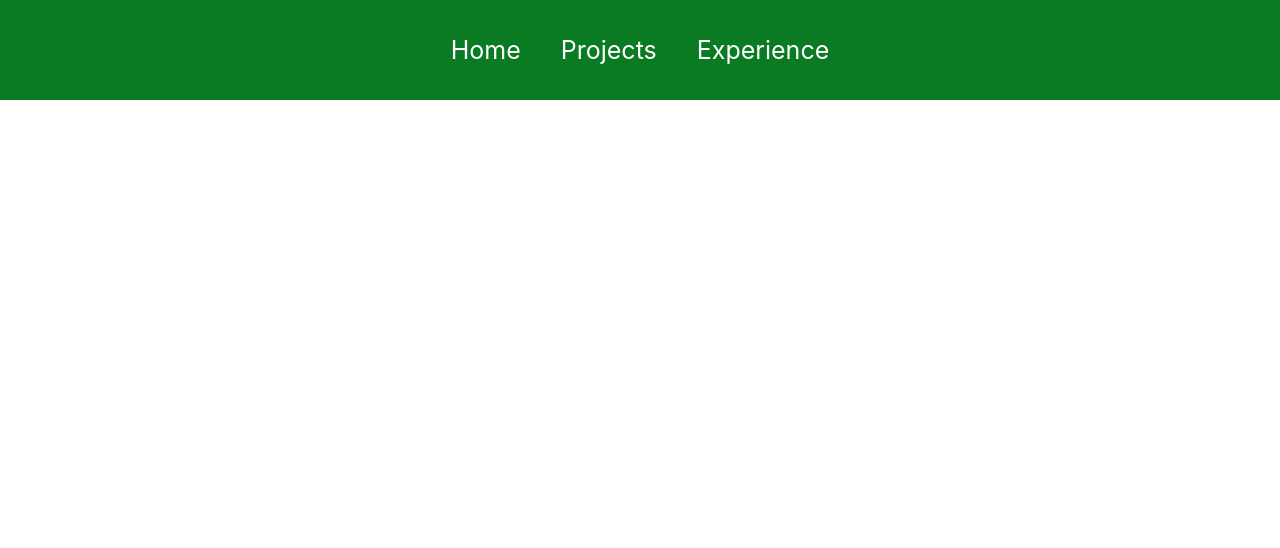
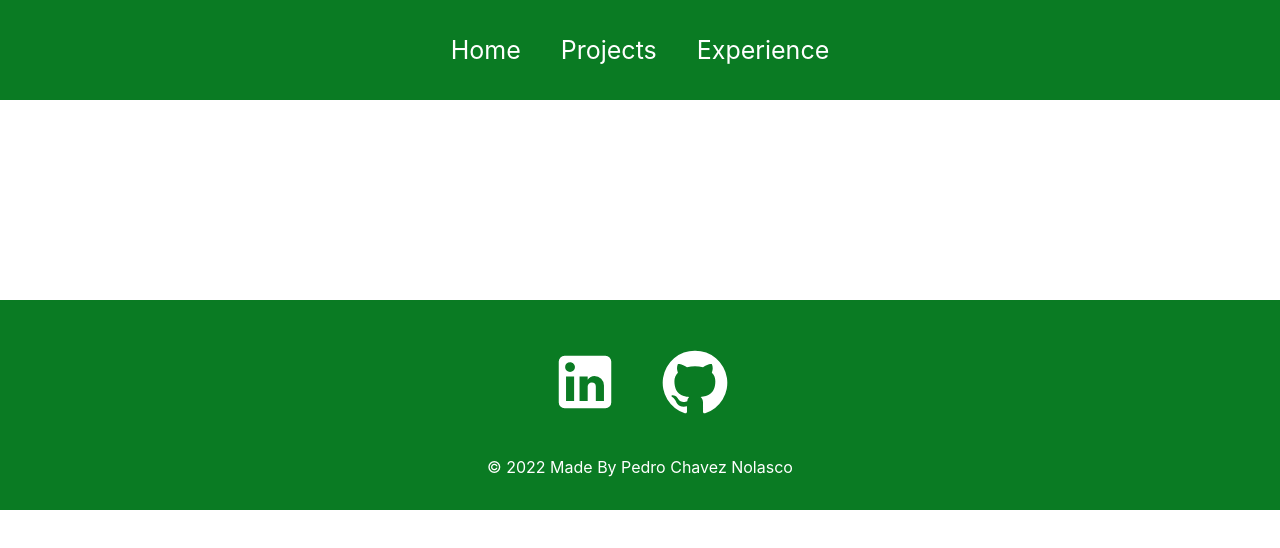
Before and after one commit to PCN23/PersonalWeb, a React (Create React App) app: page /experience in a window 1280 px wide. Shown: the top 548 px of the page. Built offline with nearby package versions, Linux system fonts and the light colour scheme.

Commit message:
footer working

```diff
--- a/src/App.js
+++ b/src/App.js
@@ -3,6 +3,7 @@
 import Projects from './pages/Projects';
 import Experience from './pages/Experience';
 import Navbar from './components/Navbar';
+import Footer from './components/Footer';
 import { BrowserRouter as Router, Route } from 'react-router-dom';
 
 function App() {
@@ -14,6 +15,7 @@
         <Route path="/projects" element={<Projects />} />
         <Route path="/experience" element={<Experience />} />
       </Router>
+      <Footer/>
     </div>
   );
 }
--- /dev/null
+++ b/src/components/Footer.js
@@ -0,0 +1,17 @@
+import { GitHub, LinkedIn } from '@mui/icons-material';
+import '../styles/Footer.css';
+import React from 'react';
+
+function Footer() {
+  return (
+    <div className='footer'>
+      <div className='socialMedia'>
+        <LinkedIn />
+        <GitHub />
+      </div>
+      <p> &copy; 2022 Made By Pedro Chavez Nolasco</p>
+    </div>
+  );
+}
+
+export default Footer;
--- /dev/null
+++ b/src/styles/Footer.css
@@ -0,0 +1,28 @@
+.footer {
+    width: 100%;
+    height: 200px;
+    background: #0a7b23;
+    display: flex;
+    justify-content: center;
+    align-items: center;
+    flex-direction: column;
+    padding-top: 10px;
+    margin-top: 200px;
+  }
+
+  .socialMedia svg {
+    color: white;
+    margin: 20px;
+    font-size: 70px;
+    cursor: pointer;
+  }
+
+  .footer p {
+    color: white;
+  }
+
+  @media only screen and (max-width: 600px) {
+    .footer svg {
+      font-size: 50px;
+    }
+  }
```
